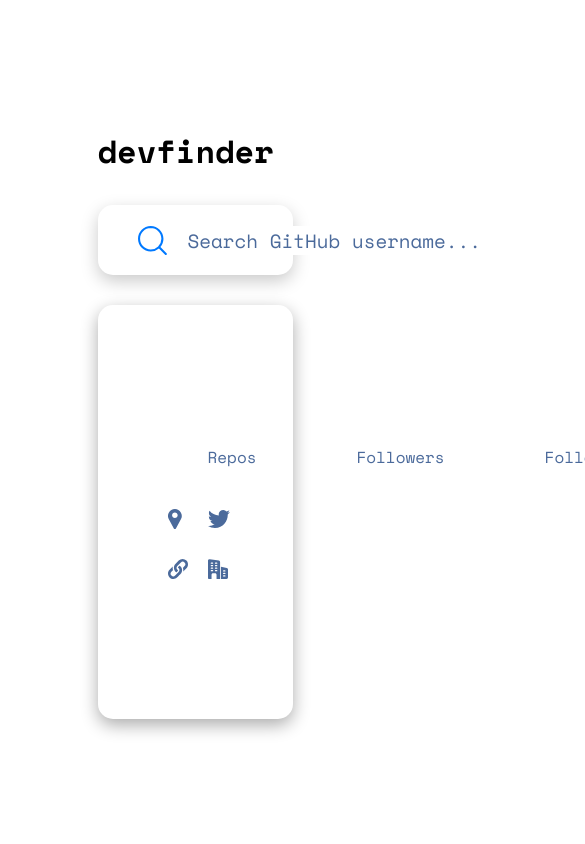
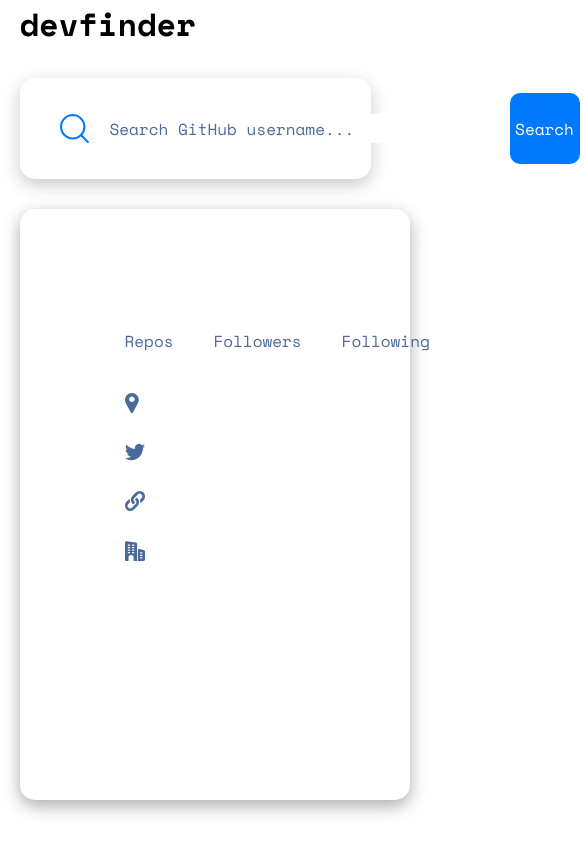
Before and after one commit to razvanparos/user-search-api, a plain HTML site: page index.html in a window 390 px wide. Shown: the top 844 px of the page, 585 px wide, since content can reach past the window. Drawn offline with nearby package versions, Linux system fonts and the light colour scheme; no server answers.

Commit message:
Update style.css

```diff
--- a/style.css
+++ b/style.css
@@ -218,3 +218,84 @@ input:hover{
 .theme:hover{
     cursor: pointer;
 }
+
+@media (max-width: 1490px){
+    .search-btn{
+        font-size: 1rem;
+    }
+}
+
+@media (max-width: 1390px){
+    .main{
+
+        width: 90vw;
+    }
+    .search-btn{
+        width: 70px;
+    }
+}
+
+@media (max-width: 762px){
+    .main{
+        margin: auto;
+        height: 100vh;
+
+        width: 90vw;
+    }
+    .search-input-value{
+
+        font-size: 1rem;
+
+    }
+    .links{
+        display: flex;
+        flex-direction: column;
+    }
+    .numbers{
+        margin-left: 0px;
+        margin-right: 20px;
+        display: flex;
+        column-gap: 40px;
+
+    }
+    .profile-pic{
+
+        margin-left: 0px;
+
+    }
+    .content{
+
+        padding: 20px;
+
+    }
+}
+
+@media  (max-height: 900px){
+     .main{
+        height: 100vh;
+
+
+    }
+}
+@media  (max-width: 530px){
+     .content{
+        width: 100vw;
+     }
+}
+@media  (max-height: 811px){
+     .content{
+        height: fit-content;
+     }
+    body{
+        overflow: scroll;
+        height: max-content
+    };
+}
+@media  (max-height: 633px){
+
+
+    body{
+        overflow: scroll;
+        height:fit-content;
+    };
+}
```
